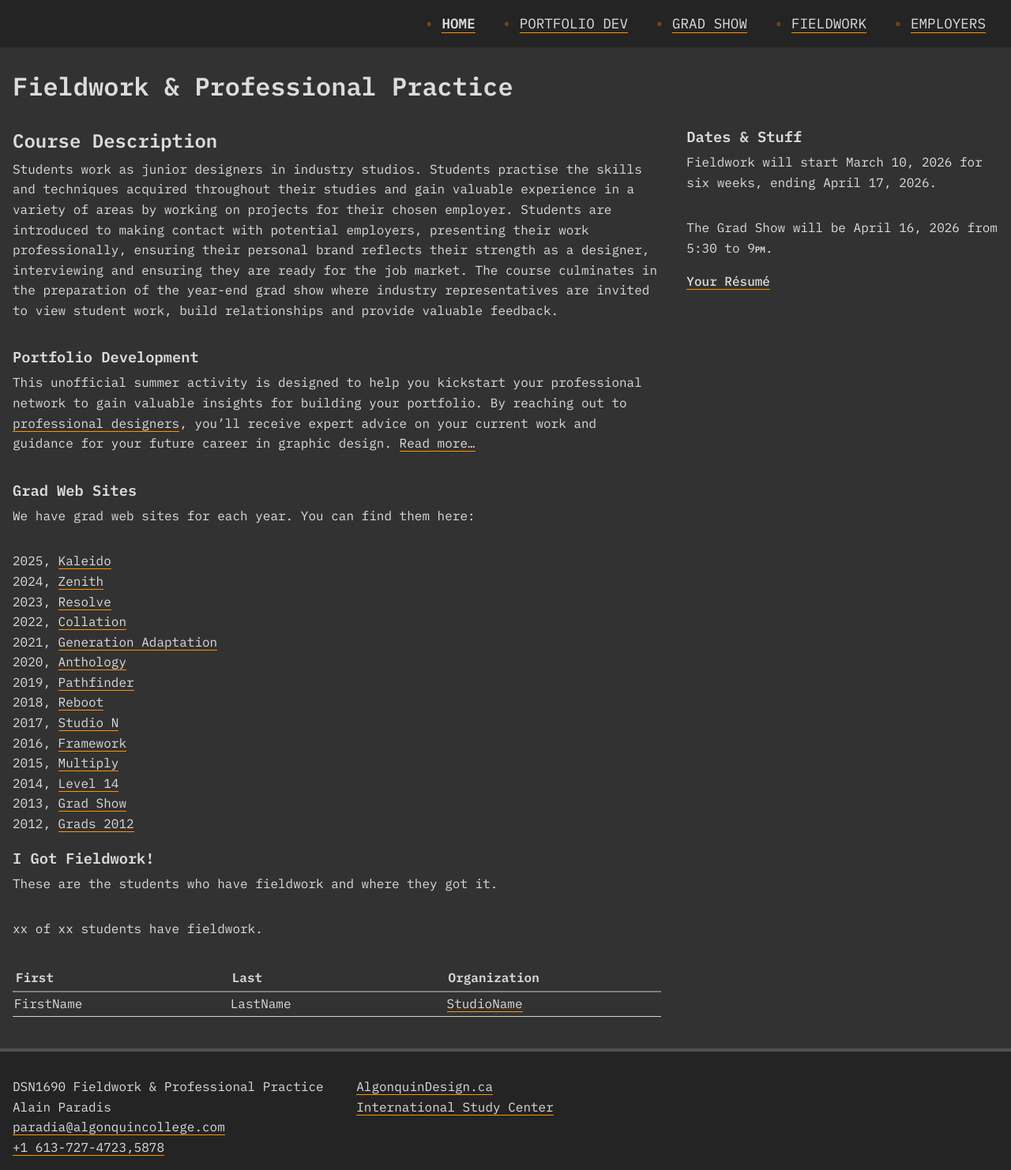
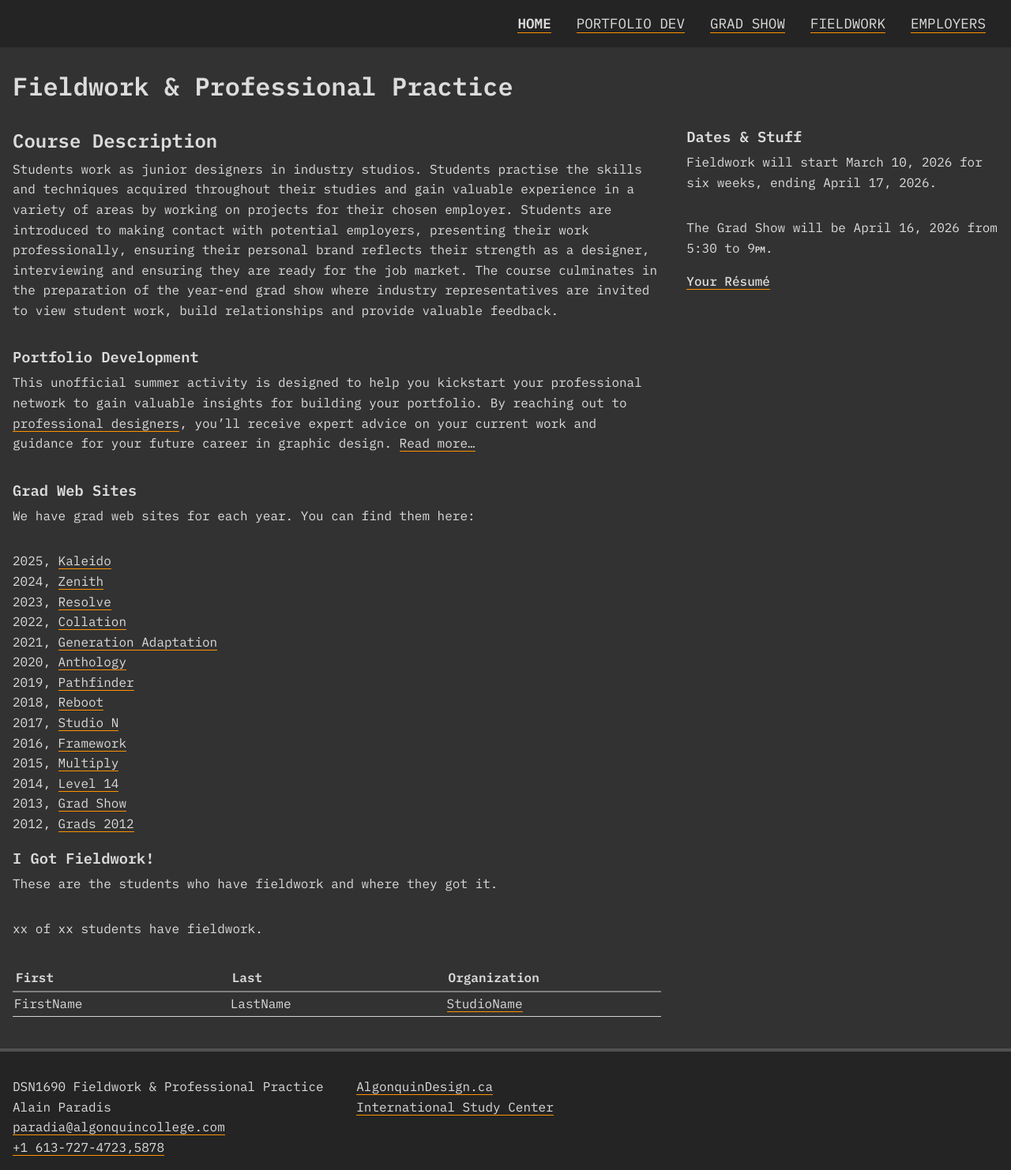
Before and after one commit to AlainParadis/wil, a Jekyll site: the page built from index.md, in a window 1280 px wide. Shown: the whole page at 79% size. Built offline with Jekyll 4.4.1, drawn with Linux system fonts in a browser that asks for light colours.

Commit message:
restore normal bullets

```diff
--- a/css/styles.css
+++ b/css/styles.css
@@ -96,16 +96,16 @@ a, a:link
 
 a:visited { color: var(--light); }
 a:active { color: var(--orange); }
+a:hover { color: var(--lightest); border-bottom: 1px solid var(--orange50); }
+p { margin-bottom: 2.0rem; }
 
-a:hover
-{
-	color: var(--lightest);
-	border-bottom: 1px solid var(--orange50);
+svg {
+  filter: drop-shadow(0px 0px 6px rgba(0, 0, 0, 1));
 }
 
-p { margin-bottom: 2.0rem; }
-svg { filter: drop-shadow(0px 0px 6px rgba(0, 0, 0, 1)); }
-svg:hover { filter: none; }
+svg:hover {
+  filter: none;
+}
 
 figure svg
 {
@@ -208,22 +208,7 @@ hr
 	font-weight: 600;
 }
 
-ul
-{
-	margin: 0 0 1rem 1rem;
-	padding-left: none;
-	list-style-type: none;
-}
-
-li::before
-{
-	content: "\25E6";
-	color: var(--orange);
-	/* Change this to your desired color */
-	display: inline-block;
-	width: 1rem;
-	margin-right: 0.5rem;
-}
+ul { margin: 0 0 1rem 3rem; }
 
 ul.none
 {
```
Also changed, not shown: downloads/e-mail-template.txt (deleted, +0 -14 lines).
